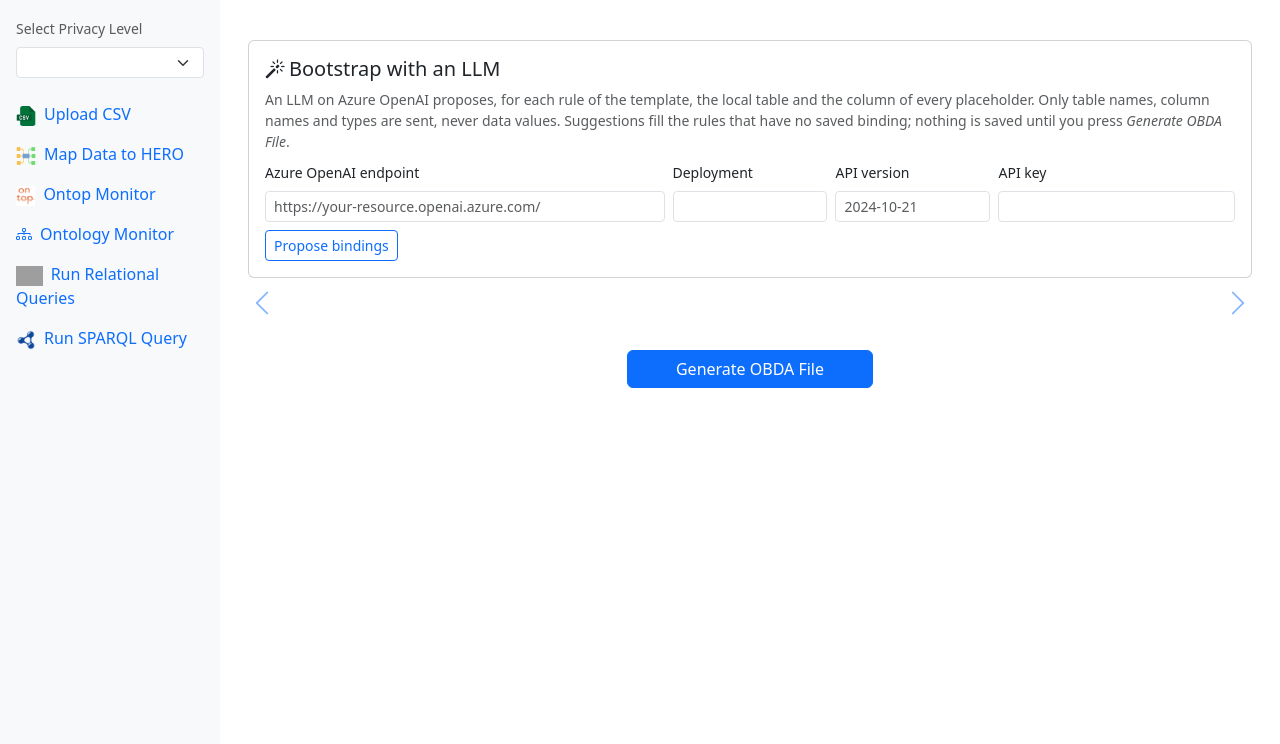
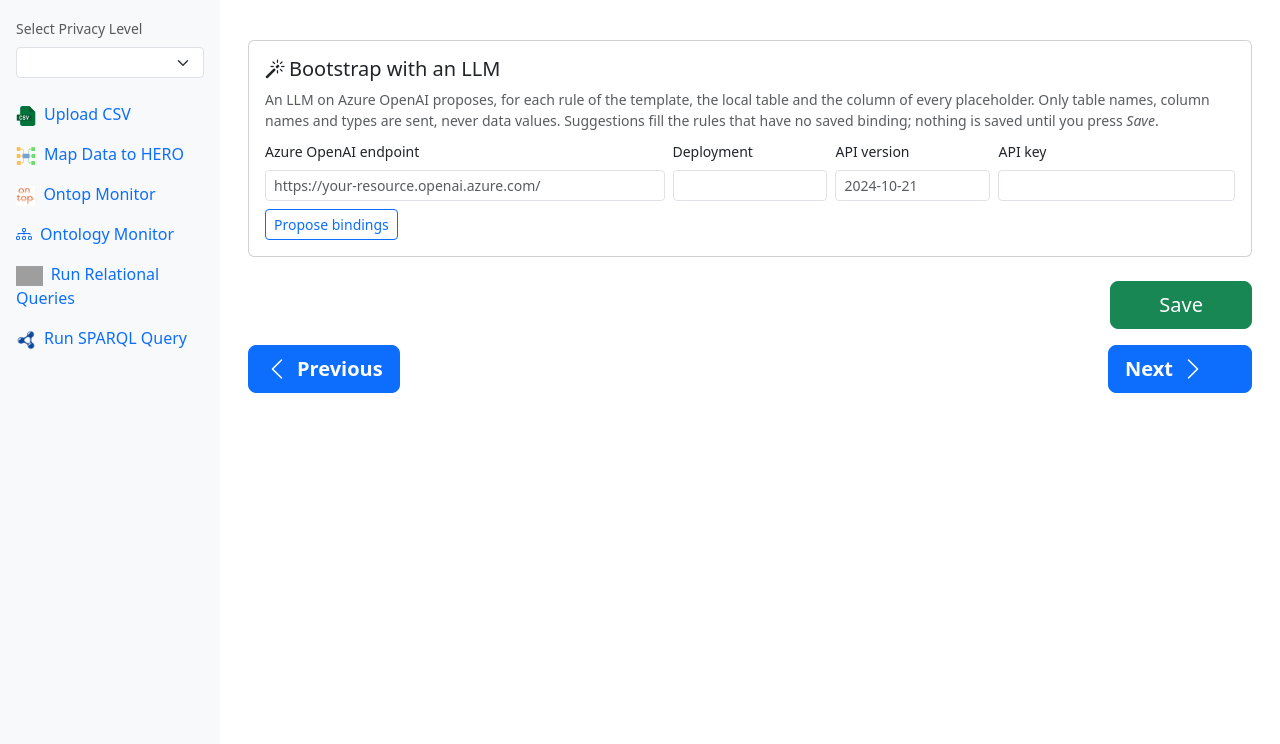
Before and after one commit to mircocazzaro/tdn-endpoint, a Django app: template myapp/templates/myapp/mapping.html in a window 1280 px wide. Shown: the part 56-800 px from the top of the page. Run offline with Django 4.2, Linux system fonts and the light colour scheme; the template is opened without the code that fills it, so the values that code supplies are empty; some libraries are stand-ins or nearby versions; grey boxes are pictures that could not be loaded.

Commit message:
fixed button

```diff
--- a/myapp/bootstrap_views.py
+++ b/myapp/bootstrap_views.py
@@ -57,7 +57,7 @@ def bootstrap_view(request):
         f"The LLM proposed a table for {summary['suggested']} of {summary['rules']} rules "
         f"({summary['complete']} with every placeholder bound; {summary['tokens']} tokens, "
         f"{summary['seconds']} s). Rules already mapped keep their saved bindings. "
-        "Review the suggestions, then press Generate OBDA File to save.")
+        "Review the suggestions, then press Save to save.")
     for p in summary["problems"][:10]:
         messages.warning(request, f"Discarded: {p}")
     return redirect("map_fields")
--- a/myapp/templates/myapp/mapping.html
+++ b/myapp/templates/myapp/mapping.html
@@ -9,7 +9,7 @@
         An LLM on Azure OpenAI proposes, for each rule of the template, the local table and the
         column of every placeholder. Only table names, column names and types are sent, never
         data values. Suggestions fill the rules that have no saved binding; nothing is saved until
-        you press <em>Generate OBDA File</em>.
+        you press <em>Save</em>.
       </p>
       {% if bootstrap %}
         <div class="alert alert-info py-2 small mb-2">
@@ -63,6 +63,21 @@
       </div>
     {% endif %}
 
+    <div class="d-flex justify-content-end mb-3">
+      <button type="submit" class="btn btn-success btn-lg px-5">Save</button>
+    </div>
+
+    <div class="d-flex justify-content-between align-items-center gap-3 mb-3 mapping-nav" role="group" aria-label="Navigate mapping rules">
+      <button type="button" class="btn btn-primary btn-lg mapping-nav-btn" data-bs-target="#mappingCarousel" data-bs-slide="prev">
+        <i class="bi bi-chevron-left" aria-hidden="true"></i>
+        <span>Previous</span>
+      </button>
+      <button type="button" class="btn btn-primary btn-lg mapping-nav-btn" data-bs-target="#mappingCarousel" data-bs-slide="next">
+        <span>Next</span>
+        <i class="bi bi-chevron-right" aria-hidden="true"></i>
+      </button>
+    </div>
+
     <div id="mappingCarousel" class="carousel slide mb-5">
       <div class="carousel-inner">
         {% for blk in mapping_ui %}
@@ -107,19 +122,8 @@
           </div>
         {% endfor %}
       </div>
-      <button class="carousel-control-prev" type="button" data-bs-target="#mappingCarousel" data-bs-slide="prev" style="width:auto;">
-        <i class="bi bi-chevron-left fs-3 text-primary" aria-hidden="true"></i>
-        <span class="visually-hidden">Previous</span>
-      </button>
-      <button class="carousel-control-next" type="button" data-bs-target="#mappingCarousel" data-bs-slide="next" style="width:auto;">
-        <i class="bi bi-chevron-right fs-3 text-primary" aria-hidden="true"></i>
-        <span class="visually-hidden">Next</span>
-      </button>
     </div>
 
-    <div class="text-center mb-5">
-      <button type="submit" class="btn btn-primary px-5">Generate OBDA File</button>
-    </div>
   </form>
 </div>
 
@@ -267,7 +271,8 @@ document.addEventListener('DOMContentLoaded', function () {
 
 <style>
   .active-bg { background-color: #e7f1ff !important; }
-  .carousel-control-prev, .carousel-control-next { z-index: 2000; }
+  .mapping-nav-btn { min-width: 9rem; font-weight: 600; display: inline-flex; align-items: center; gap: .5rem; }
+  .mapping-nav-btn .bi { font-size: 1.5rem; line-height: 1; }
   .jtk-connector, .jtk-endpoint { z-index: 1000; }
   .carousel-item { display: block !important; visibility: hidden; position: absolute; width: 100%; top: 0; left: 0; }
   .carousel-item.active { visibility: visible; position: relative; }
```
Also changed, not shown: README.md.
